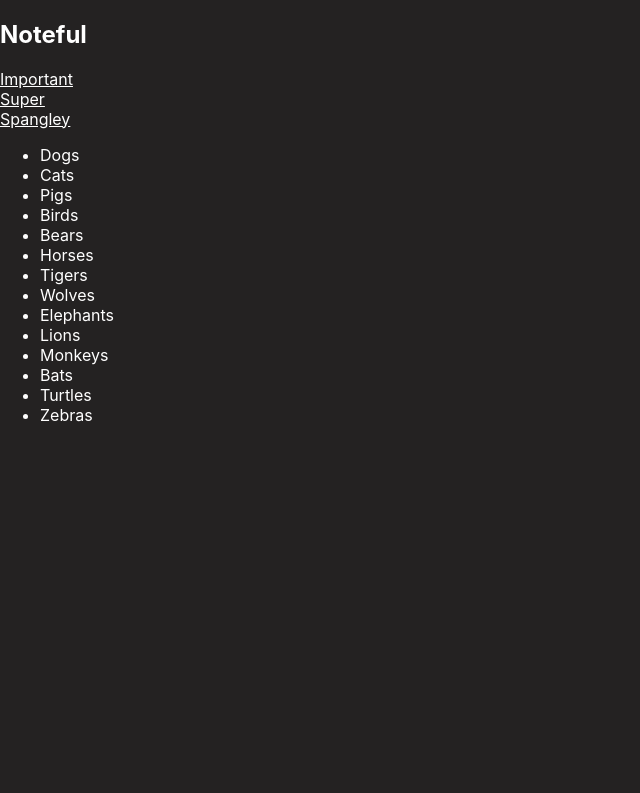
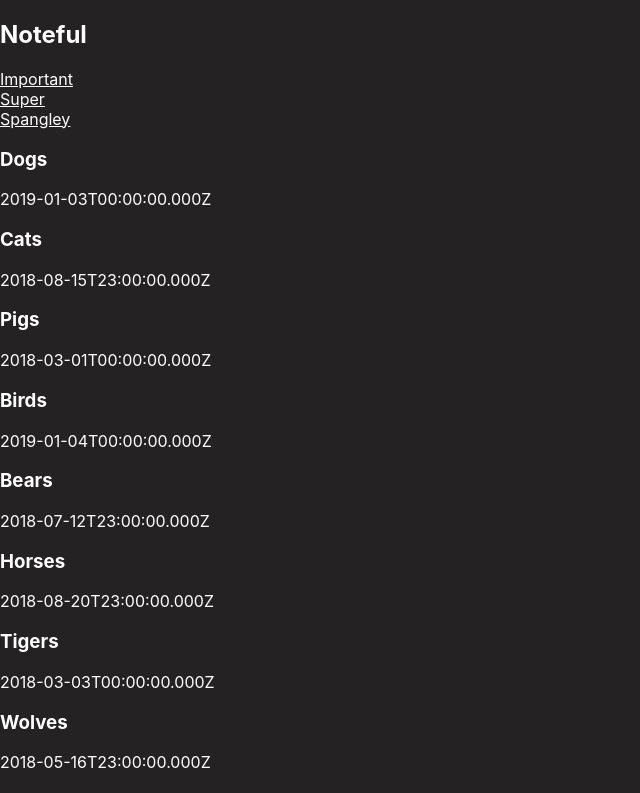
Before and after one commit to rhennessey3/notefulladdnotesaddfolders, a React (Create React App) app: page / in a window 1280 px wide. Shown: the top 793 px of the page, without its empty margins (0-640 px from the left). Built offline with nearby package versions, Linux system fonts and the light colour scheme; the HTML template or start-up script is replaced by a standard one.

Commit message:
fix bug so only notes in path are shown

```diff
--- a/src/App.js
+++ b/src/App.js
@@ -33,12 +33,8 @@
         </div>
         <main>
           <div className="notes">
-            <Route exact path="/" render={() =>
-              <Notes
-                selected={this.state.selectedFolder} />} />
-            <Route path="/folder/:folderId" render={() =>
-              <Notes
-                selected={this.state.selectedFolder} />} />
+            <Route exact path="/" component={Notes} />
+            <Route path="/folder/:folderId" component={Notes} />
           </div>
         </main>
       </div>
@@ -50,3 +46,9 @@
 
     //      <Route path='/folder/:folderId' render={() => <Sidebar folders={this.state.allFolders} selected={this.state.selectedFolder}/>} />
 //          <Route exact path='/' render={() => <Sidebar folders={this.state.allFolders} />} />
+/*           <Route exact path="/" render={() =>
+              <Notes
+                selected={this.state.selectedFolder} />} />
+            <Route path="/folder/:folderId" render={() =>
+              <Notes
+                selected={this.state.selectedFolder} />} />*/
--- a/src/Notes/Notes.js
+++ b/src/Notes/Notes.js
@@ -1,22 +1,19 @@
 import React from 'react';
 import STORE from '../dummy-store.js';
 
-export default class Notes extends React.Component{
-
-    render(){
-        let notes = (this.props.selected !== ''
-            ? STORE.notes.filter(note => note.folderId === this.props.selected)
+export default function Notes(props){
+    const folderSelected = props.match.params.folderId;
+    let notes = (folderSelected
+            ? STORE.notes.filter(note => note.folderId === folderSelected)
             : STORE.notes)
-                .map(note => ( <li key={note.id}>{note.name}</li> ));
-
-
-
-
+                .map(note => (<div className="note" key={note.id}>
+                    <h3>{note.name}</h3>
+                    <p>{note.modified}</p>
+                </div>));
 
         return(
-            <ul>
+            <div className="notes">
                 {notes}
-            </ul>
+            </div>
         );
     }
-}
--- a/src/Sidebar/Sidebar.js
+++ b/src/Sidebar/Sidebar.js
@@ -21,6 +21,7 @@
                     onClick={this.handleClick}
                     to={`/folder/${folder.id}`}>
                         {folder.name}
+
                 </NavLink>);
 
         return(
```
